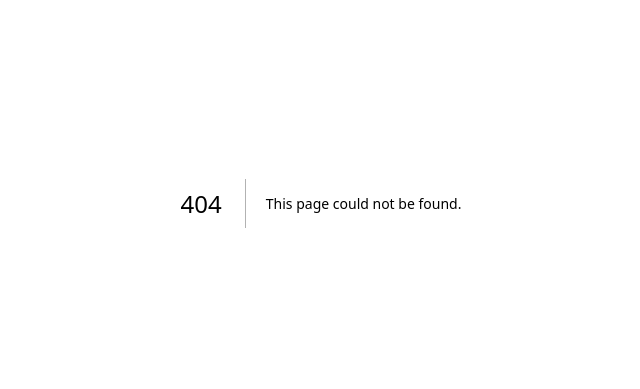
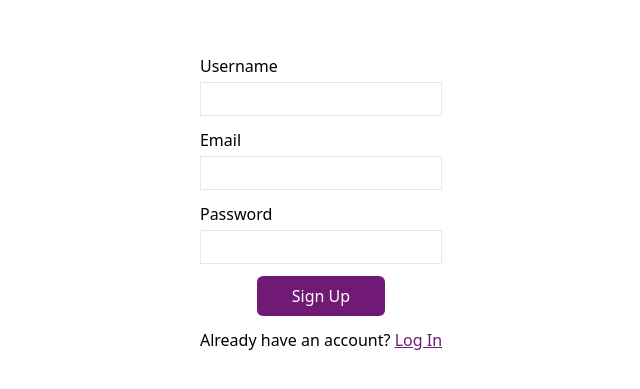
Before and after one commit to rin39/patchouli, a Next.js app: page /signup in a window 1280 px wide. Before the commit this address had no page. Shown: the part 197-586 px from the top of the page, without its empty margins (319-959 px from the left). Built offline with nearby package versions, Linux system fonts and the light colour scheme.

Commit message:
Log In, Sign Up forms and pages

```diff
--- /dev/null
+++ b/components/form/LoginForm.tsx
@@ -0,0 +1,47 @@
+import { Formik, Form, Field, ErrorMessage } from "formik";
+
+export default function SignupForm() {
+  return (
+    <Formik
+      initialValues={{ email: "", password: "" }}
+      onSubmit={(values, { setSubmitting }) => {
+        setTimeout(() => {
+          alert(JSON.stringify(values, null, 2));
+          setSubmitting(false);
+        }, 400);
+      }}
+    >
+      {({ isSubmitting }) => (
+        <Form className="flex flex-col gap-3 mb-3">
+          <div className="flex flex-col gap-1">
+            <label htmlFor="email">Email</label>
+            <Field
+              id="email"
+              type="email"
+              name="email"
+              className="border p-1"
+            />
+            <ErrorMessage name="email" component="div" />
+          </div>
+          <div className="flex flex-col gap-1">
+            <label htmlFor="password">Password</label>
+            <Field
+              id="password"
+              type="password"
+              name="password"
+              className="border p-1"
+            />
+            <ErrorMessage name="password" component="div" />
+          </div>
+          <button
+            type="submit"
+            disabled={isSubmitting}
+            className="bg-fuchsia-900 hover:bg-fuchsia-700 text-white p-2 rounded-md w-32 mx-auto"
+          >
+            Log In
+          </button>
+        </Form>
+      )}
+    </Formik>
+  );
+}
--- /dev/null
+++ b/components/form/SignupForm.tsx
@@ -0,0 +1,57 @@
+import { Formik, Form, Field, ErrorMessage } from "formik";
+
+export default function SignupForm() {
+  return (
+    <Formik
+      initialValues={{ username: "", email: "", password: "" }}
+      onSubmit={(values, { setSubmitting }) => {
+        setTimeout(() => {
+          alert(JSON.stringify(values, null, 2));
+          setSubmitting(false);
+        }, 400);
+      }}
+    >
+      {({ isSubmitting }) => (
+        <Form className="flex flex-col gap-3 mb-3">
+          <div className="flex flex-col gap-1">
+            <label htmlFor="username">Username</label>
+            <Field
+              id="username"
+              type="text"
+              name="username"
+              className="border p-1"
+            />
+            <ErrorMessage name="email" component="div" />
+          </div>
+          <div className="flex flex-col gap-1">
+            <label htmlFor="email">Email</label>
+            <Field
+              id="email"
+              type="email"
+              name="email"
+              className="border p-1"
+            />
+            <ErrorMessage name="email" component="div" />
+          </div>
+          <div className="flex flex-col gap-1">
+            <label htmlFor="password">Password</label>
+            <Field
+              id="password"
+              type="password"
+              name="password"
+              className="border p-1"
+            />
+            <ErrorMessage name="password" component="div" />
+          </div>
+          <button
+            type="submit"
+            disabled={isSubmitting}
+            className="bg-fuchsia-900 hover:bg-fuchsia-700 text-white p-2 rounded-md w-32 mx-auto"
+          >
+            Sign Up
+          </button>
+        </Form>
+      )}
+    </Formik>
+  );
+}
--- /dev/null
+++ b/pages/login.tsx
@@ -0,0 +1,25 @@
+import Link from "next/link";
+import LoginForm from "../components/form/LoginForm";
+import AppHead from "../components/util/AppHead";
+
+export default function Login() {
+  return (
+    <>
+      <AppHead title="Log In" />
+      <main className="grid h-screen place-items-center">
+        <section>
+          <LoginForm />
+          <div className="text-center">
+            Do not have an account?{" "}
+            <Link
+              href="/signup"
+              className="text-fuchsia-900 underline text-center"
+            >
+              Sign Up
+            </Link>
+          </div>
+        </section>
+      </main>
+    </>
+  );
+}
--- /dev/null
+++ b/pages/signup.tsx
@@ -0,0 +1,25 @@
+import Link from "next/link";
+import SignupForm from "../components/form/SignupForm";
+import AppHead from "../components/util/AppHead";
+
+export default function Signup() {
+  return (
+    <>
+      <AppHead title="Sign Up" />
+      <main className="grid h-screen place-items-center">
+        <section>
+          <SignupForm />
+          <div className="text-center">
+            Already have an account?{" "}
+            <Link
+              href="/login"
+              className="text-fuchsia-900 underline text-center"
+            >
+              Log In
+            </Link>
+          </div>
+        </section>
+      </main>
+    </>
+  );
+}
```
